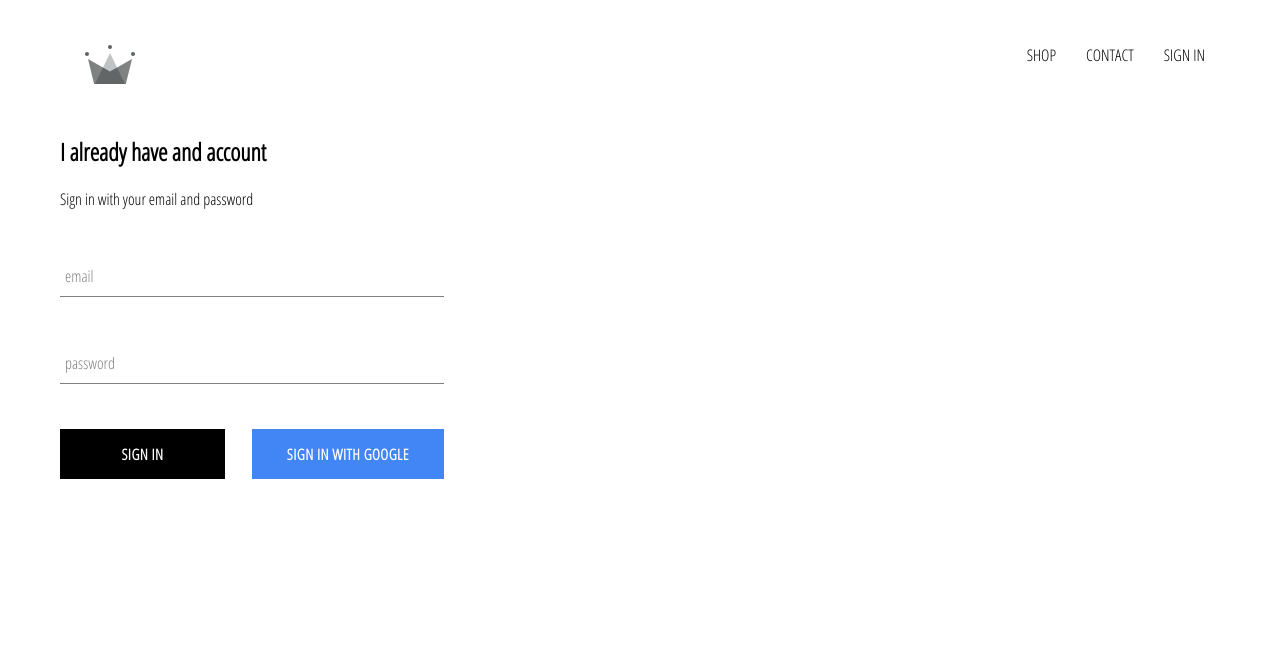
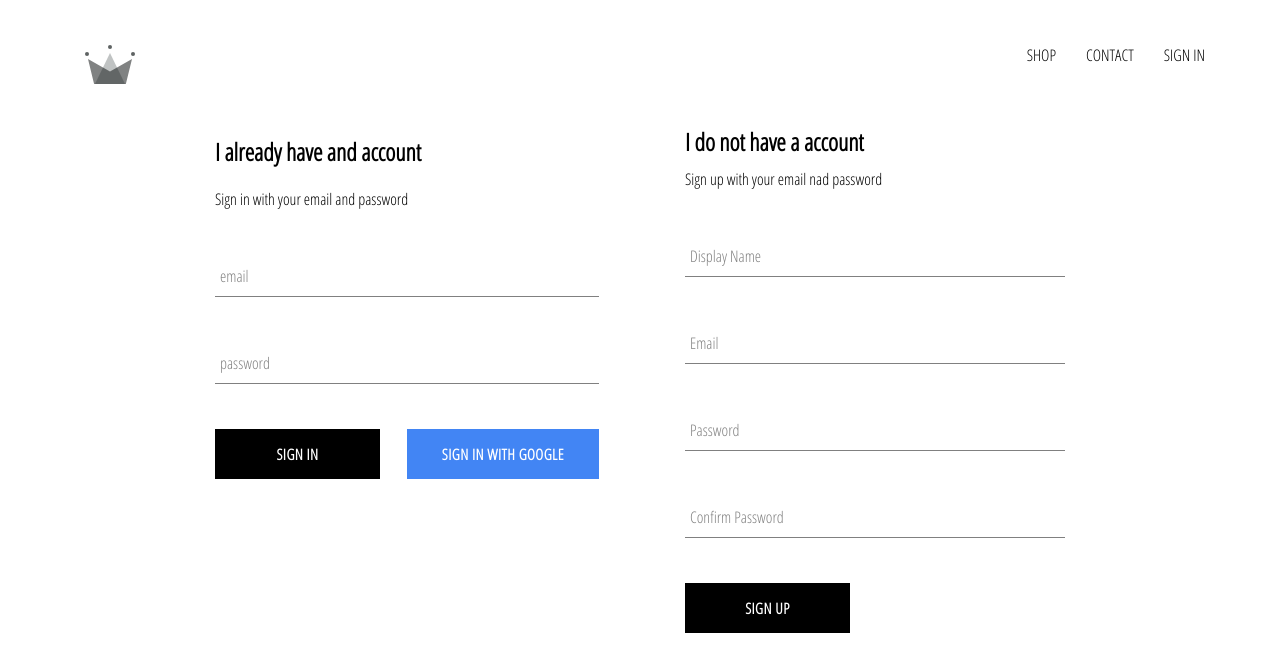
Before and after one commit to bltt84/crown-clothing, a React (Create React App) app: page /signin in a window 1280 px wide. Shown: the top 672 px of the page. Built offline with nearby package versions, Linux system fonts and the light colour scheme; no server answers.

Commit message:
implement firebase utils, inclueded ability to store authenticated users into out firebase

```diff
--- a/src/App.js
+++ b/src/App.js
@@ -6,7 +6,7 @@
 import ShopPage from './pages/shop/shop.component';
 import Header from './components/header/header.component';
 import SignInAndSignUpPage from './pages/sign-in-and-sign-up/sign-in-and-sign-up.component';
-import { auth } from './firebase/firebase.utils';
+import { auth, createUserProfileDocument } from './firebase/firebase.utils';
 
 class App extends React.Component {
   constructor(props) {
@@ -20,10 +20,22 @@
   unsubscribeFromAuth = null;
 
   componentDidMount() {
-    this.unsubscribeFromAuth = auth.onAuthStateChanged(user => {
-      this.setState({ currentUser: user });
-      console.log(user);
-    })
+    this.unsubscribeFromAuth = auth.onAuthStateChanged(async userAuth => {
+      if(userAuth) {
+        const userRef = await createUserProfileDocument(userAuth);
+
+        userRef.onSnapshot((snapShot) => {
+          this.setState({
+            currentUser: {
+              id: snapShot.id,
+              ...snapShot.data()
+            }
+          });
+          console.log(this.state);
+        });
+        this.setState({ currentUser: userAuth });
+      }
+    });
   }
 
   componentWillUnmount() {
--- a/src/components/sign-in/sign-in.component.jsx
+++ b/src/components/sign-in/sign-in.component.jsx
@@ -55,7 +55,7 @@
                     />
                     <div className="buttons">
                         <CustomButton type="submit" >Sign In</CustomButton>
-                        <CustomButton onClick={ signInWithGoogle } isGoogleSignIn>{' '} Sign In With Google { ' ' }</CustomButton>
+                        <CustomButton onClick={signInWithGoogle} isGoogleSignIn>Sign In With Google</CustomButton>
                     </div>
                 </form>
             </div>
--- /dev/null
+++ b/src/components/sign-up/sign-up.component.jsx
@@ -0,0 +1,102 @@
+import React from 'react';
+
+import FormInput from '../form-input/form-input.component';
+import CustomButton from '../custom-button/custom-button.component';
+
+import { auth, createUserProfileDocument } from '../../firebase/firebase.utils';
+
+import './sign-up.styles.scss';
+
+class SignUp extends React.Component {
+    constructor(e) {
+        super(e);
+
+        this.state = {
+            displayName: '',
+            email: '',
+            password: '',
+            confirmPassword: ''
+        }
+    }
+
+handleSubmit = async event => {
+    event.preventDefault();
+
+    const { displayName, email, password, confirmPassword } = this.state;
+    if(password !== confirmPassword) {
+        alert("Password don't match")
+        return;
+    }
+
+    try {
+        const { user } = await auth.createUserWithEmailAndPassword(email, password)
+
+        await createUserProfileDocument(user, { displayName });
+
+        this.setState({
+            displayName: '',
+            email: '',
+            password: '',
+            confirmPassword: ''
+        });
+    } catch(error) {
+        console.log(error);
+    }
+}
+
+handleChange = event => {
+    const { name, value } = event.target;
+
+    this.setState( {[name]: value} );
+}
+
+    render() {
+        const { displayName, email, password, confirmPassword } = this.state;
+        return (
+            <div className="sign-up">
+                <h2 className="title">I do not have a account</h2>
+                <span>Sign up with your email nad password</span>
+                <form
+                className='sign-up-form'
+                onSubmit={ this.handleSubmit }
+                >
+                    <FormInput
+                    type='text'
+                    name='displayName'
+                    value={ displayName }
+                    onChange={ this.handleChange }
+                    label="Display Name"
+                    required
+                    />
+                    <FormInput
+                    type='email'
+                    name='email'
+                    value={ email }
+                    onChange={ this.handleChange }
+                    label="Email"
+                    required
+                    />
+                    <FormInput
+                    type='password'
+                    name='password'
+                    value={ password }
+                    onChange={ this.handleChange }
+                    label="Password"
+                    required
+                    />
+                    <FormInput
+                    type='password'
+                    name='confirmPassword'
+                    value={ confirmPassword }
+                    onChange={ this.handleChange }
+                    label="Confirm Password"
+                    required
+                    />
+                    <CustomButton type='submit'>SIGN UP</CustomButton>
+                </form>
+            </div>
+        )
+    }
+}
+
+export default SignUp;
--- /dev/null
+++ b/src/components/sign-up/sign-up.styles.scss
@@ -0,0 +1,9 @@
+.sign-up {
+    display: flex;
+    flex-direction: column;
+    width: 380px;
+
+    .title {
+        margin: 10px 0;
+    }
+}
--- a/src/firebase/firebase.utils.js
+++ b/src/firebase/firebase.utils.js
@@ -12,6 +12,31 @@
     measurementId: "G-NN4VFSZFRY"
   };
 
+export const createUserProfileDocument = async (userAuth, additionalData) => {
+  if(!userAuth) return; // Check if user doesn't exist
+
+  const userRef = firestore.doc(`users/${userAuth.uid}`);
+  // Get data
+  const snapShot = await userRef.get();
+console.log(snapShot);
+  if(!snapShot.exists) {
+    const { displayName, email } = userAuth;
+    const createAt = new Date();
+
+    try {
+      await userRef.set({
+        displayName,
+        email,
+        createAt,
+        ...additionalData
+      })
+    } catch (error) {
+      console.log('error creating user', error);
+    }
+  }
+  return userRef;
+}
+
   firebase.initializeApp(config);
 
   export const auth = firebase.auth(); // export Authenticate
--- a/src/pages/sign-in-and-sign-up/sign-in-and-sign-up.component.jsx
+++ b/src/pages/sign-in-and-sign-up/sign-in-and-sign-up.component.jsx
@@ -1,12 +1,14 @@
 import React from 'react';
 
 import SignIn from '../../components/sign-in/sign-in.component'
+import SignUp from '../../components/sign-up/sign-up.component'
 
 import './sign-in-and-sign-up.styles.scss';
 
 const SignInAndSignUpPage = () => (
     <div className="sign-in-and-sign-up">
         <SignIn />
+        <SignUp />
     </div>
 )
 
--- a/src/pages/sign-in-and-sign-up/sign-in-and-sign-up.styles.scss
+++ b/src/pages/sign-in-and-sign-up/sign-in-and-sign-up.styles.scss
@@ -0,0 +1,6 @@
+.sign-in-and-sign-up {
+    width: 850px;
+    display: flex;
+    justify-content: space-between;
+    margin: 0 auto;
+}
```
